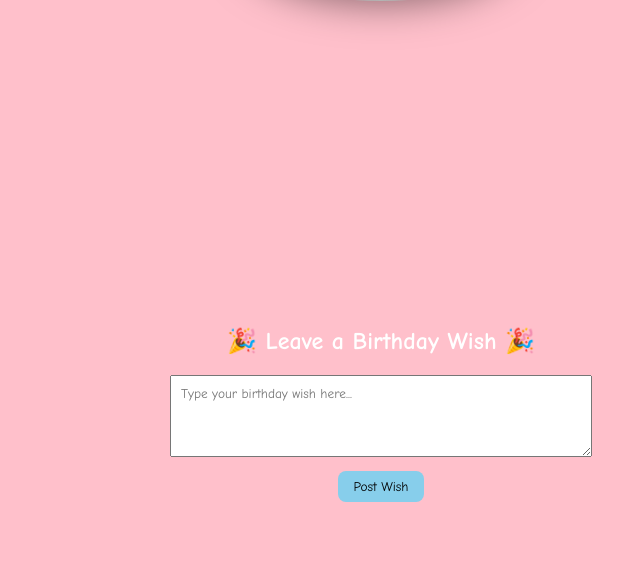
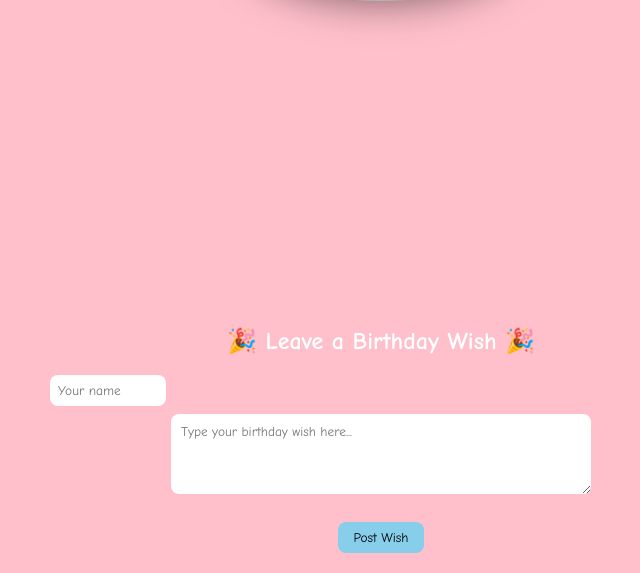
Before and after one commit to Buris15/surprise, a website: page index.html in a window 1280 px wide. Shown: the part 513-1086 px from the top of the page, without its empty margins (259-899 px from the left). Before the commit the page ends 1035 px from the top, so only its background shows below. Drawn offline with nearby package versions, Linux system fonts and the light colour scheme.

Commit message:
Update index.html

```diff
--- a/index.html
+++ b/index.html
@@ -82,8 +82,6 @@
             animation-iteration-count: infinite;
             animation-play-state: running;
         }
-
-        #messageState {}
 
         @keyframes beat {
             0% {
@@ -382,6 +380,33 @@
                 transform: translateY(100vh) rotate(360deg);
             }
         }
+
+        #usernameInput,
+        #wishInput {
+            display: block;
+            /* Make both inputs behave like block elements */
+            margin-left: auto;
+            /* Center horizontally */
+            margin-right: auto;
+        }
+
+        #usernameInput {
+            margin-bottom: 12px;
+            margin-right: 855px;
+            /* Add space below username input */
+            width: 40%;
+            /* Keep desired width */
+            max-width: 200px;
+        }
+
+        #wishInput {
+            width: 80%;
+            max-width: 400px;
+            height: 60px;
+            padding: 10px;
+            border-radius: 8px;
+            border: none;
+        }
     </style>
 </head>
 
@@ -471,14 +496,23 @@
             <p>secret lng muna</p>
         </div>
     </div>
-    <div style="margin-top: 40px; text-align: center;">
-        <h2 style="font-family: Comic Sans MS; color: white;">🎉 Leave a Birthday Wish 🎉</h2>
-        <textarea id="wishInput" placeholder="Type your birthday wish here..." style="width: 80%; max-width: 400px; height: 60px; font-family: Comic Sans MS; padding: 10px;"></textarea><br>
-        <button onclick="addWish()" style="margin-top: 10px; font-family: Comic Sans MS; background-color: skyblue; border: none; padding: 8px 16px; border-radius: 8px; cursor: pointer;">
+    <div style="margin-top: 40px; text-align: center; color: white; font-family: 'Comic Sans MS', cursive;">
+        <h2>🎉 Leave a Birthday Wish 🎉</h2>
+
+        <input id="usernameInput" type="text" placeholder="Your name" style="width: 40%; max-width: 100px; padding: 8px; border-radius: 8px; border: none; margin-bottom: 8px; font-family: Comic Sans MS;">
+
+        <textarea id="wishInput" placeholder="Type your birthday wish here..." style="width: 80%; max-width: 400px; height: 60px; padding: 10px; border-radius: 8px; border: none; font-family: Comic Sans MS;"></textarea><br>
+
+        <button onclick="addWish()" style="margin-top: 10px; background-color: skyblue; border: none; padding: 8px 16px; border-radius: 8px; cursor: pointer; font-family: Comic Sans MS;">
         Post Wish
     </button>
-        <div id="wishWall" style="margin-top: 20px; max-height: 300px; overflow-y: auto; color: white; font-family: Comic Sans MS;"></div>
+
+        <div id="wishWall" style="margin-top: 20px; max-height: 300px; overflow-y: auto; color: white; font-family: Comic Sans MS; text-align: left; padding: 0 10px;">
+        </div>
     </div>
+
+
+
 
     <script>
         const flames = Array.from(document.querySelectorAll('.flame'));
@@ -608,8 +642,15 @@
 
         async function addWish() {
             const wishInput = document.getElementById('wishInput');
+            const usernameInput = document.getElementById('usernameInput');
             const wishWall = document.getElementById('wishWall');
             const wishText = wishInput.value.trim();
+            const usernameText = usernameInput.value.trim();
+
+            if (usernameText === '') {
+                alert('Please enter your name before posting!');
+                return;
+            }
 
             if (wishText === '') {
                 alert('Please enter a wish before posting!');
@@ -617,26 +658,28 @@
             }
 
             try {
-                // Send wish to backend API
+                // Send wish and username to backend API
                 const response = await fetch('api/sendWish', {
                     method: 'POST',
                     headers: {
                         'Content-Type': 'application/json'
                     },
                     body: JSON.stringify({
-                        wish: wishText
+                        wish: wishText,
+                        username: usernameText
                     })
                 });
                 const result = await response.json();
                 if (response.ok) {
-                    // Show the wish on the page (optional)
+                    // Show the wish and username on the page
                     const newWish = document.createElement('div');
-                    newWish.textContent = "🎂 " + wishText;
                     newWish.style.marginBottom = "10px";
+                    newWish.innerHTML = `<strong>${usernameText}</strong>: 🎂 ${wishText}`;
                     wishWall.appendChild(newWish);
 
-                    // Clear the textarea
+                    // Clear inputs
                     wishInput.value = '';
+                    usernameInput.value = '';
 
                     alert(result.message); // "Wish sent!"
                 } else {
```
